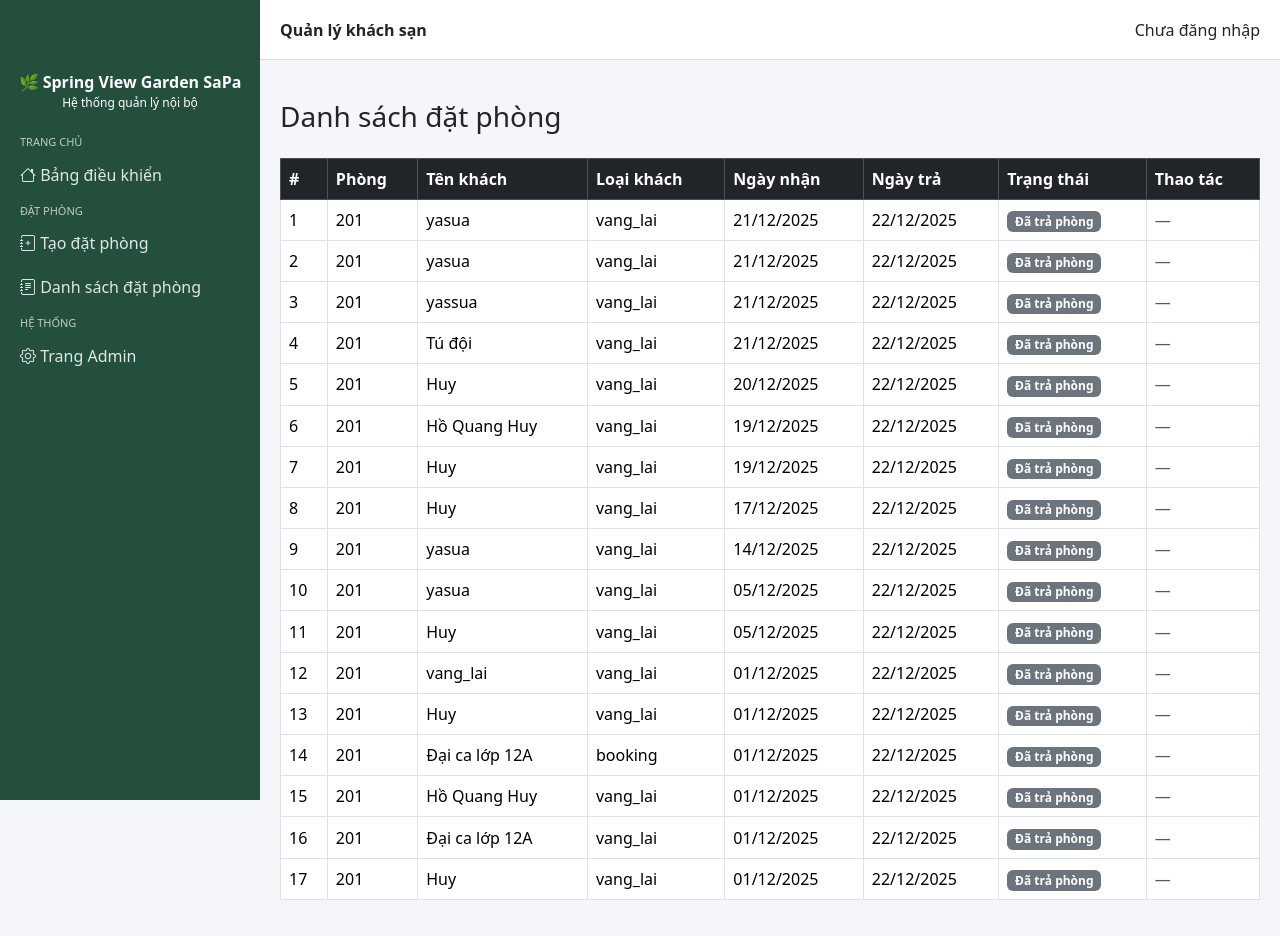
After one commit to huyhandsome6996/quanlykhachsan, a Django app: page /dat-phong/danh-sach/ in a window 1280 px wide. The commit adds this page. Run offline with Django 5.2, Linux system fonts and the light colour scheme; data comes from the database, SQL or seed files in the repository.

Commit message:
chuc nang dsach dat phong

```diff
--- a/dat_phong/urls.py
+++ b/dat_phong/urls.py
@@ -7,5 +7,6 @@ urlpatterns = [
     path('tao/', views.tao_dat_phong, name='tao_dat_phong'),
     path('check-out/<int:dat_phong_id>/', views.check_out, name='check_out'), #Tú 4
     path('them-dich-vu/<int:dat_phong_id>/', views.them_dich_vu, name='them_dich_vu'),
+    path('danh-sach/', views.danh_sach_dat_phong, name='danh_sach_dat_phong'),
 
 ]
--- a/dat_phong/views.py
+++ b/dat_phong/views.py
@@ -103,3 +103,12 @@ def them_dich_vu(request, dat_phong_id):
         'danh_sach_dich_vu': danh_sach_dich_vu
     }
     return render(request, 'dat_phong/them_dich_vu.html', context)
+
+def danh_sach_dat_phong(request):
+    danh_sach = DatPhong.objects.select_related('phong') \
+        .order_by('-dang_o', '-ngay_nhan')
+
+    context = {
+        'danh_sach': danh_sach
+    }
+    return render(request, 'dat_phong/danh_sach_dat_phong.html', context)
--- a/khach_san/urls.py
+++ b/khach_san/urls.py
@@ -10,4 +10,5 @@ urlpatterns = [
         # CHECK-IN / CHECK-OUT
     path('<str:ma_phong>/check-in/', views.check_in, name='check_in'),
     path('<str:ma_phong>/check-out/', views.check_out, name='check_out'),
+
 ]
--- a/templates/base.html
+++ b/templates/base.html
@@ -109,7 +109,7 @@
 
 
 
-      <a href="#"><i class="bi bi-journal-text"></i> Danh sách đặt phòng</a>
+      <a href="{% url 'dat_phong:danh_sach_dat_phong' %}"><i class="bi bi-journal-text"></i> Danh sách đặt phòng</a>
 
       <div class="nhom-menu">Hệ thống</div>
       <a href="/admin/"><i class="bi bi-gear"></i> Trang Admin</a>
--- /dev/null
+++ b/templates/dat_phong/danh_sach_dat_phong.html
@@ -0,0 +1,62 @@
+{% extends 'base.html' %}
+{% block content %}
+
+<h3 class="mb-4">Danh sách đặt phòng</h3>
+
+<table class="table table-bordered table-hover align-middle">
+    <thead class="table-dark">
+        <tr>
+            <th>#</th>
+            <th>Phòng</th>
+            <th>Tên khách</th>
+            <th>Loại khách</th>
+            <th>Ngày nhận</th>
+            <th>Ngày trả</th>
+            <th>Trạng thái</th>
+            <th>Thao tác</th>
+        </tr>
+    </thead>
+    <tbody>
+        {% for dp in danh_sach %}
+        <tr>
+            <td>{{ forloop.counter }}</td>
+            <td>{{ dp.phong.ma_phong }}</td>
+            <td>{{ dp.ten_khach }}</td>
+            <td>{{ dp.loai_khach }}</td>
+            <td>{{ dp.ngay_nhan|date:"d/m/Y" }}</td>
+            <td>
+                {% if dp.ngay_tra %}
+                    {{ dp.ngay_tra|date:"d/m/Y" }}
+                {% else %}
+                    —
+                {% endif %}
+            </td>
+            <td>
+                {% if dp.dang_o %}
+                    <span class="badge bg-success">Đang ở</span>
+                {% else %}
+                    <span class="badge bg-secondary">Đã trả phòng</span>
+                {% endif %}
+            </td>
+            <td>
+                {% if dp.dang_o %}
+                    <a href="{% url 'dat_phong:check_out' dp.id %}"
+                       class="btn btn-sm btn-danger">
+                        Check-out
+                    </a>
+                {% else %}
+                    <span class="text-muted">—</span>
+                {% endif %}
+            </td>
+        </tr>
+        {% empty %}
+        <tr>
+            <td colspan="8" class="text-center text-muted">
+                Chưa có đơn đặt phòng
+            </td>
+        </tr>
+        {% endfor %}
+    </tbody>
+</table>
+
+{% endblock %}
```
Also changed, not shown: khach_san/views.py (line endings or trailing spaces).
